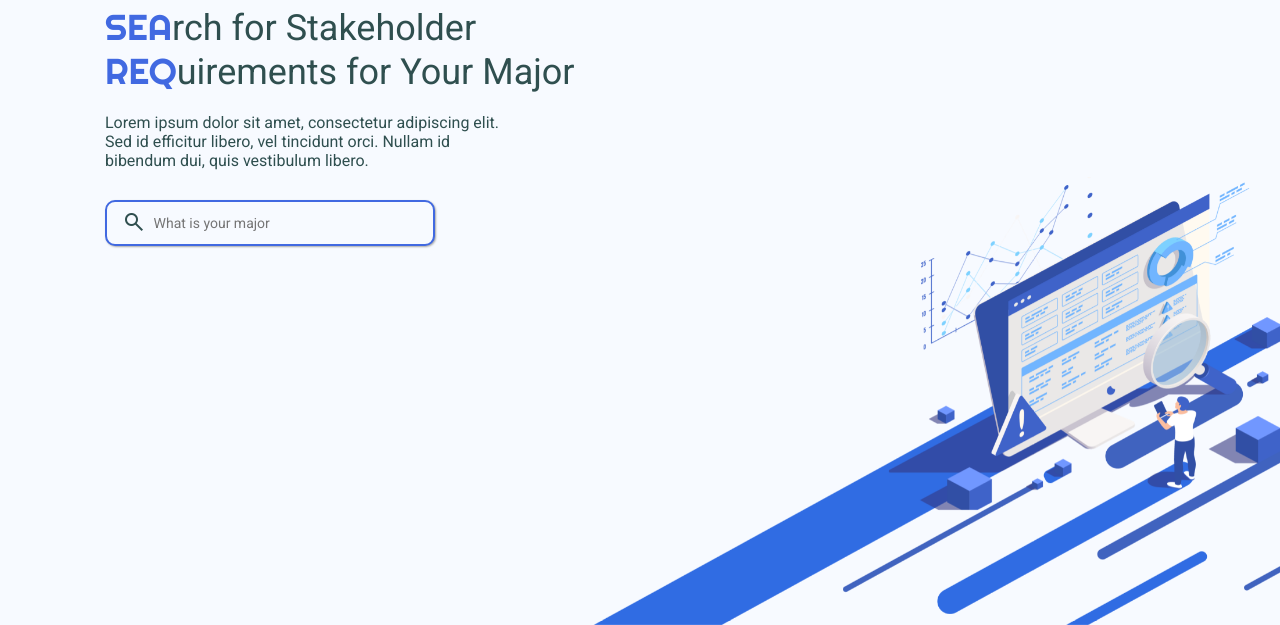
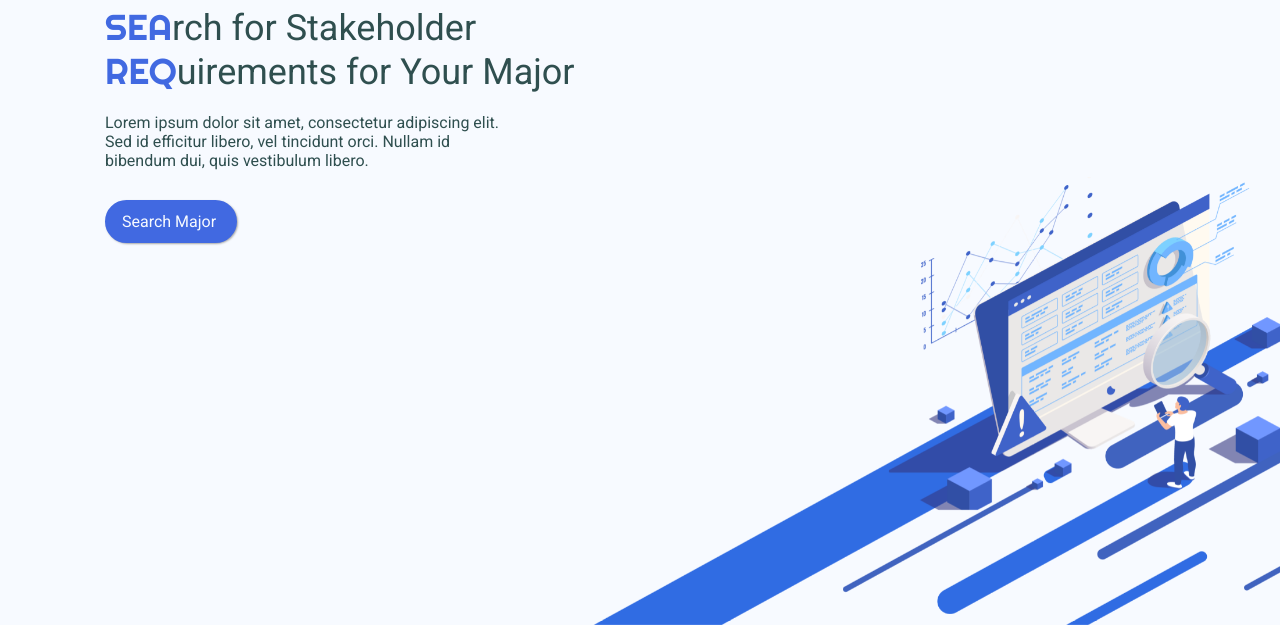
Before and after one commit to AgileRE-2023/stakeholder-requirement-retriever, a Django app: page / in a window 1280 px wide. Shown: the part 175-800 px from the top of the page. Run offline with Django 4.2, Linux system fonts and the light colour scheme.

Commit message:
Edit HTML Halaman Home

```diff
--- a/static/css/style.css
+++ b/static/css/style.css
@@ -136,6 +136,22 @@ header .navbar .icon .material-symbols-outlined:hover{
 
 /* ini batas awal search box home section */
 .home .content .sb-container .search-box{
+    color: var(--main-color);
+    background: var(--blue);
+    display: flex;
+    justify-content: space-between;
+    align-items: center;
+    text-align: center;
+    border: 2px solid #4169E1;
+    border-radius: 22.5px;
+    box-shadow: 1px 1px 2px 0px #A9A9A9;
+    width: 132px;
+    padding: 10px 15px;
+    position: relative;
+    z-index: 1;
+}
+
+/* .home .content .sb-container .search-box{
     background: transparent;
     display: flex;
     justify-content: space-between;
@@ -148,7 +164,7 @@ header .navbar .icon .material-symbols-outlined:hover{
     padding: 7.5px 15px;
     position: relative;
     z-index: 1;
-}
+} */
 
 .home .content .sb-container .search-box button{
     background: transparent;
--- a/templates/home.html
+++ b/templates/home.html
@@ -40,19 +40,23 @@
             </p>
 
             <div class="sb-container">
+                <a href="search" class="search-box">Search Major</a>
+            </div>
+
+            <!-- <div class="sb-container">
                 <form action="" class="search-box">
                     <button type="submit"><span class="material-symbols-outlined">search</span></button>
-                    <input type="text" id="input-box" placeholder="What is your major" autocomplete="off">
+                    <input type="text" id="input-box" placeholder="What is your major" autocomplete="off"> -->
                     <!-- <button type="reset"><span class="material-symbols-outlined">close</span></button> -->
-                </form>
+                <!-- </form> -->
 
-                <div class="result-box">
-                    <ul>
+                <!-- <div class="result-box">
+                    <ul> -->
                         <!-- <li>information system</li>
                         <li>information management</li>
                         <li>information system management</li> -->
-                    </ul>
-                </div>
+                    <!-- </ul>
+                </div> -->
             </div>
         </div>
     </section>
```
